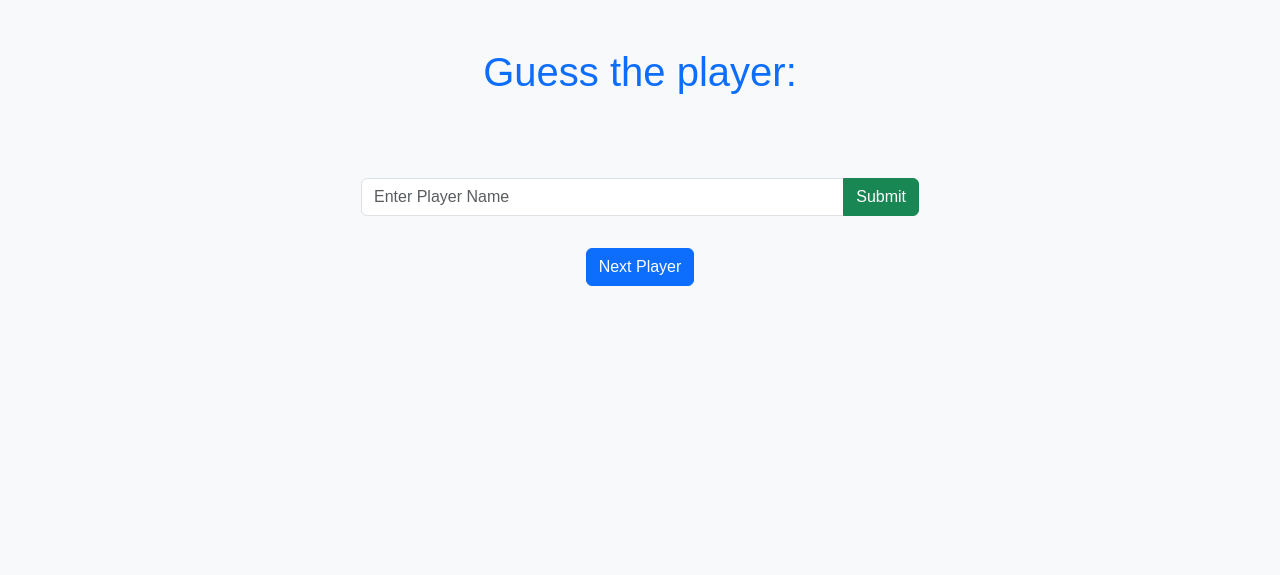
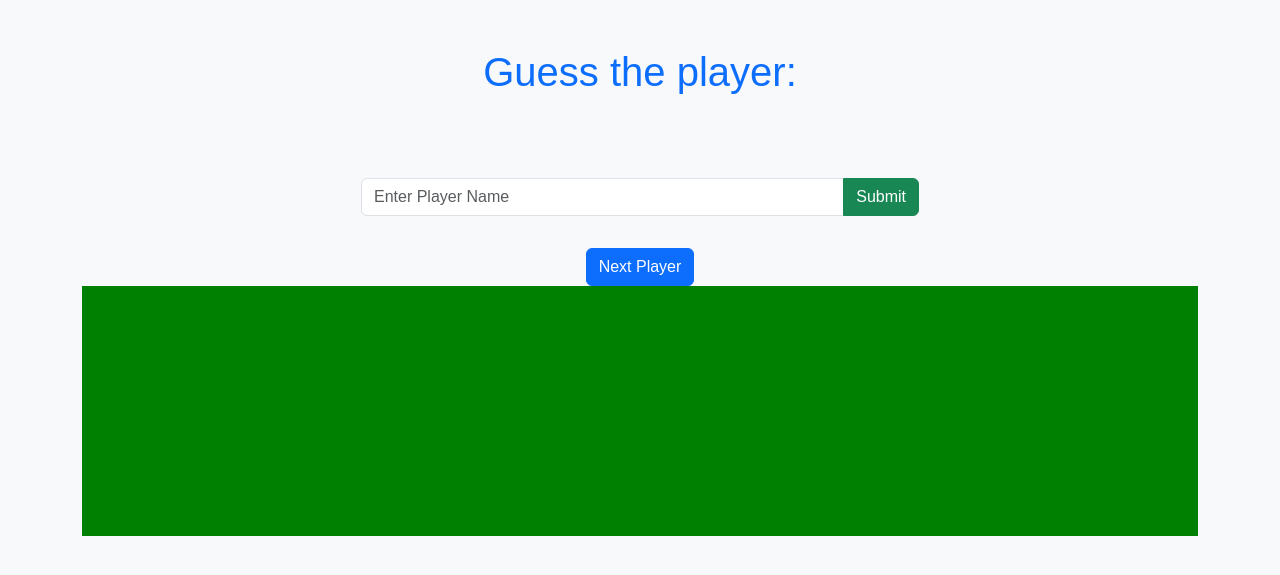
Before and after one commit to g-falast14/nhlsillhouette, a Flask app: template templates/game.html in a window 1280 px wide. Shown: the top 575 px of the page. Run offline with Flask 3, Linux system fonts and the light colour scheme; the template is opened without the code that fills it, so the values that code supplies are empty; some libraries are stand-ins or nearby versions.

Commit message:
First variations of grid

```diff
--- a/static/css/style.css
+++ b/static/css/style.css
@@ -2,15 +2,6 @@ body {
     font-family: Arial;
     background-color: #f8f9fa;
     text-align: center;
-}
-
-.game-container {
-    max-width: 500px;
-    margin: 50px auto;
-    background: white;
-    padding: 20px;
-    border-radius: 10px;
-    box-shadow: 0px 4px 10px rgba(0, 0, 0, 0.1);
 }
 
 /*Make player images look nicer*/
@@ -50,7 +41,11 @@ button:hover {
     margin-top: 10px;
 }
 
-.silhouette {
-    filter: grayscale(1);
-    mix-blend-mode: multiply;
+.fwdlinecontainer {
+    display:grid;
+    grid-template-columns: repeat(3, 50px);
+    grid-template-rows: repeat(4, 50px);
+    gap: 10px;
+    background-color: green;
+    padding: 10px;
 }
--- a/templates/base.html
+++ b/templates/base.html
@@ -2,7 +2,7 @@
 <html lang="en">
   <head>
  <link rel="stylesheet" href="https://cdn.jsdelivr.net/npm/bootstrap@5.3.3/dist/css/bootstrap.min.css">
-     <link rel="stylesheet" type="text/css" href="{{ url_for('static', filename='style.css') }}">
+     <link rel="stylesheet" type="text/css" href="{{ url_for('static', filename='css/style.css') }}">
       <meta charset="utf-8">
     <meta name="viewport" content="width=device-width, initial-scale=1">
     <title>{% block title %}My Website{% endblock %}</title>
--- a/templates/game.html
+++ b/templates/game.html
@@ -23,7 +23,20 @@
 
      <!-- Get new player button -->
     <button class="btn btn-primary mt-3" id="next-player-btn">Next Player</button>
+
+    <div class="fwdlinecontainer">
+        <div class="fwdplayerobj">
+
+        </div>
+    </div>
+
+
 </div>
+
+
+
+
+
 
 <script src="{{ url_for('static', filename='js/game.js') }}"></script>
 
```
Also changed, not shown: main.py (deleted).
